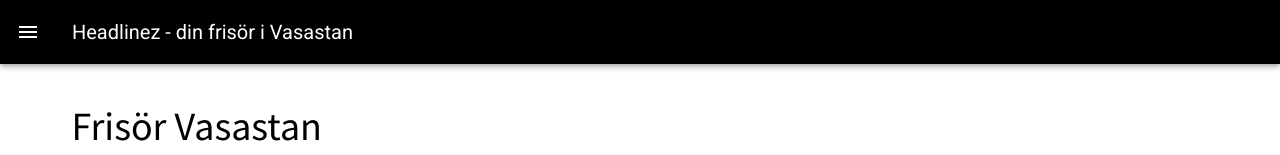
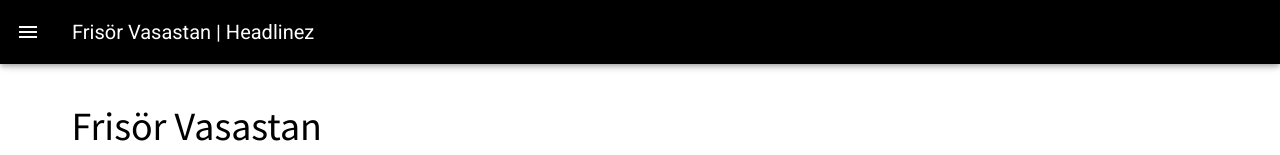
Before and after one commit to rickardbroberg/headlinez, a Nuxt app: page / in a window 1280 px wide. Shown: the top 155 px of the page. Built offline with nearby package versions, Linux system fonts and the light colour scheme.

Commit message:
title change

```diff
--- a/layouts/default.vue
+++ b/layouts/default.vue
@@ -120,7 +120,7 @@
       miniVariant: false,
       right: true,
       rightDrawer: false,
-      title: 'Headlinez - din frisör i Vasastan'
+      title: 'Frisör Vasastan | Headlinez'
     }
   },
   computed: {
```
